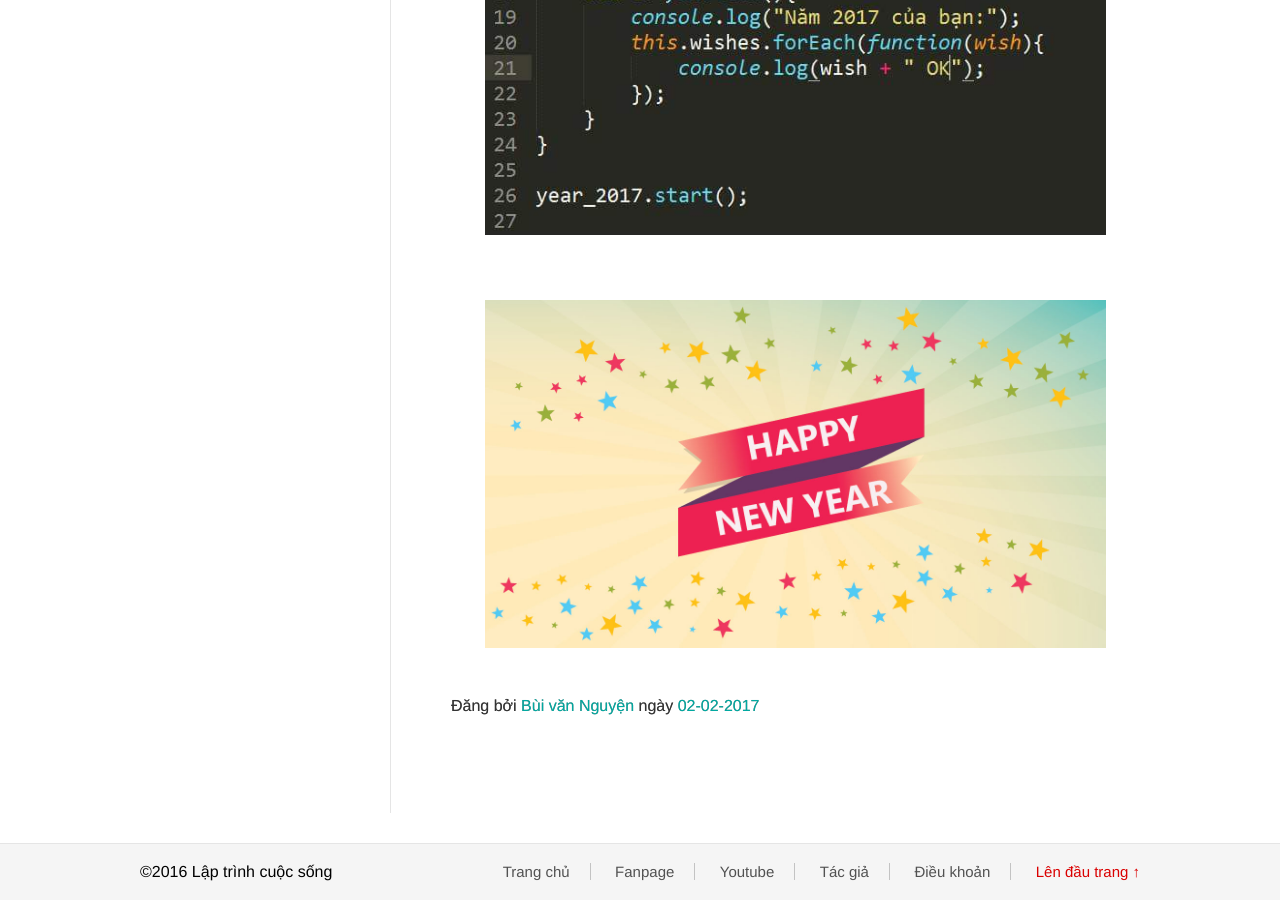
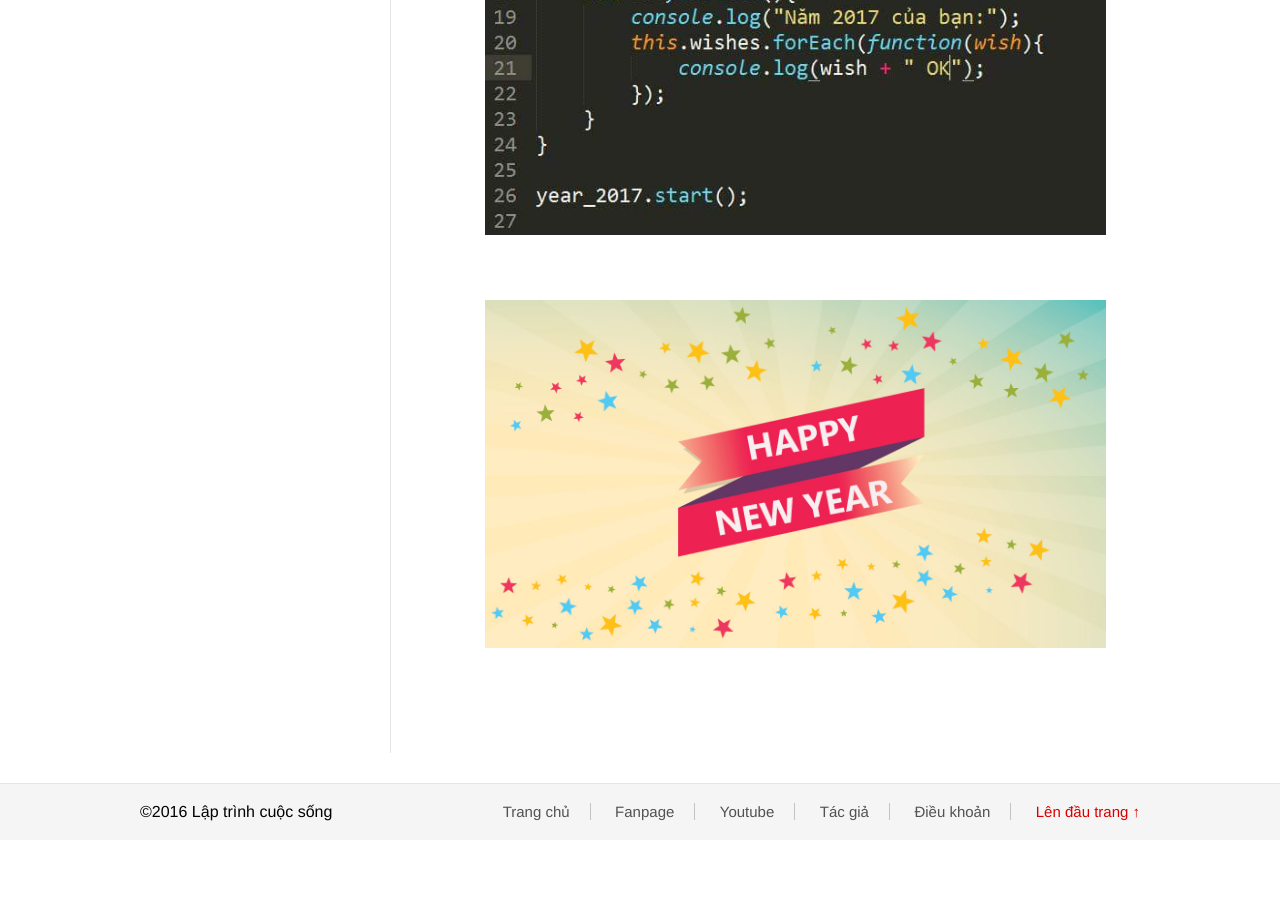
Before and after one commit to nguyentest/laptrinhcuocsong, a Jekyll site: the page built from _posts/2017-02-02-khai-but-dau-nam.md, in a window 1280 px wide and 900 px high, scrolled down 770 px. Built offline with Jekyll 4.4.1, drawn with Linux system fonts in a browser that asks for light colours; after the commit the page ends 1610 px from its top, so only the background shows below that.

Commit message:
Update post.html

```diff
--- a/_layouts/post.html
+++ b/_layouts/post.html
@@ -6,9 +6,6 @@ layout: default
   <h1 itemprop="name">{{ page.title }}</h1>
   <div class="post-body" itemprop="articleBody">
     {{ content }}
-    <div class="post_extra">
-      Đăng bởi <a href='https://plus.google.com/104574678671842857033' itemprop='author' rel='author' title='author profile'>Bùi văn Nguyện</a> ngày <a href="{{ site.site_url }}{{page.url}}"  itemprop="url" rel="bookmark"><span itemprop='datePublished'>{{page.date | date: "%d-%m-%Y"}}</span></a>
-    </div>
     {% if page.related_posts %}
     <ul class="related_posts">
       {% for related_post in page.related_posts %}{% for post in site.posts %}{% assign full_post_url = site.site_url | append: post.url %}{% if related_post.link == full_post_url %}
```
